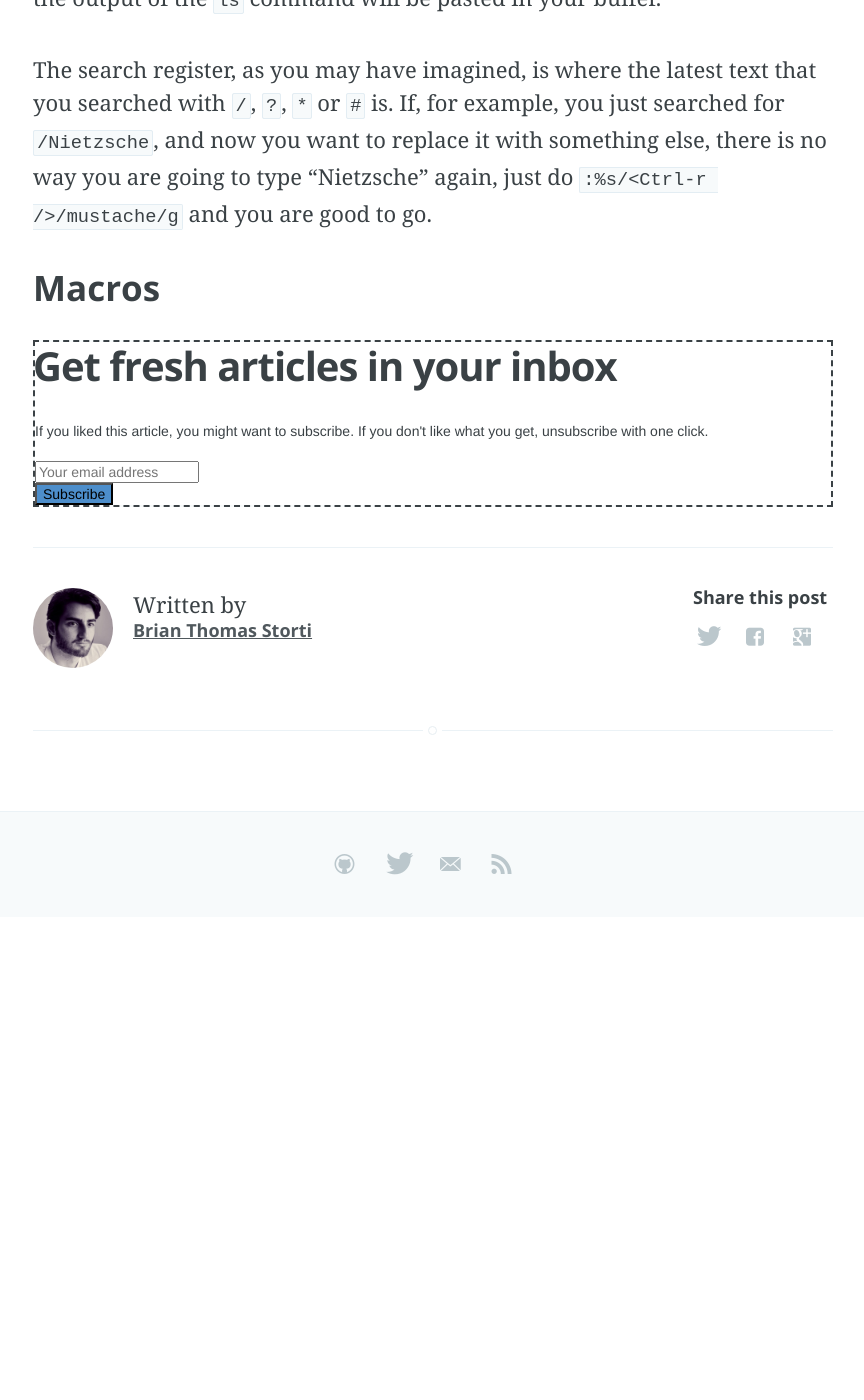
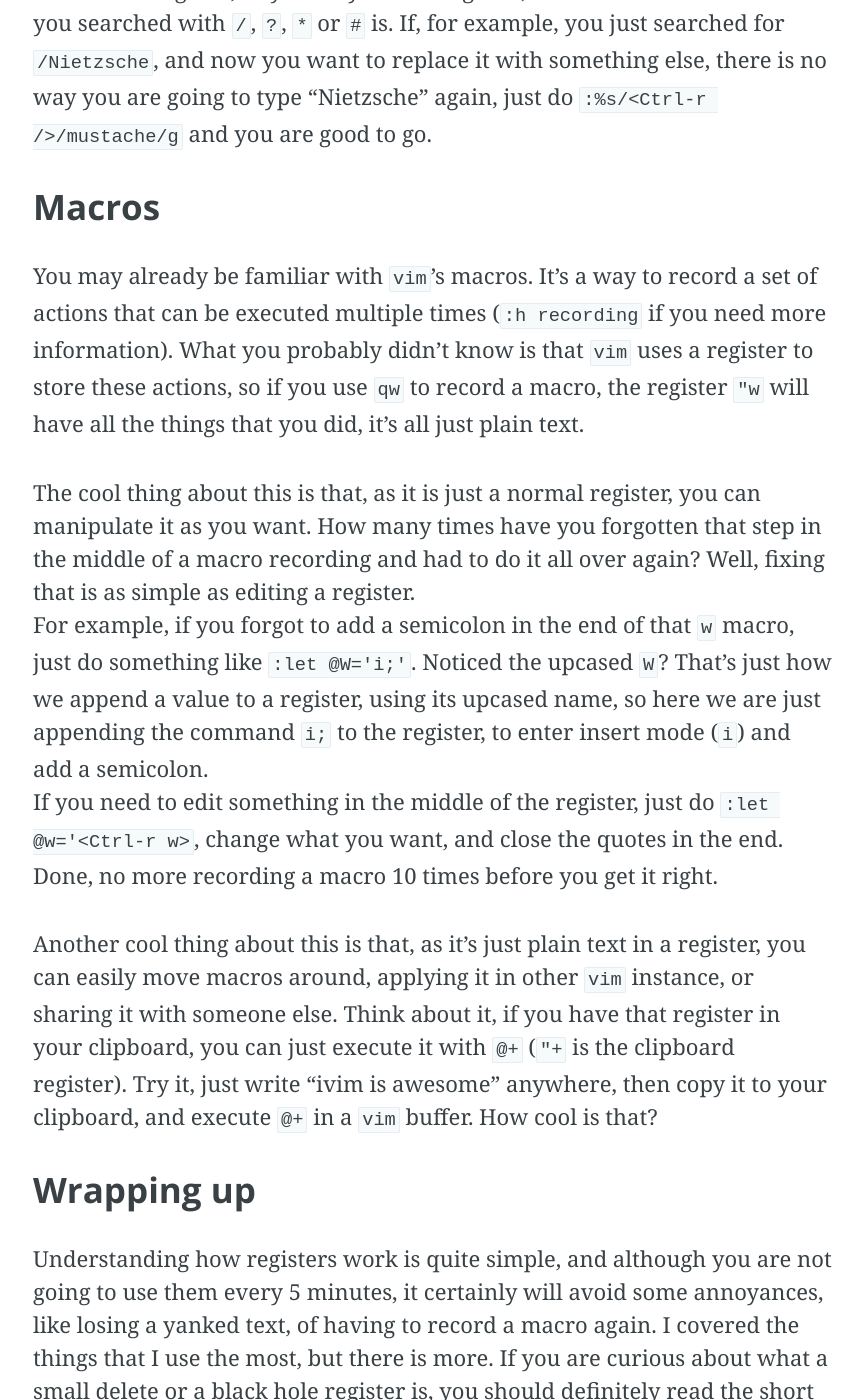
Before and after one commit to brianstorti/brianstorti.github.io, a Jekyll site: the page built from _posts/2015-02-09-vim-registers.md, in a window 1280 px wide and 1400 px high, scrolled down 3935 px. Shown: the whole window, without its empty margins (207-1071 px from the left). Built offline with Jekyll 4.4.1, drawn with Linux system fonts in a browser that asks for light colours; Markdown is read by kramdown in place of the engine named in the settings; a script that is not in the unit is left out; comment, search, counter and statistics services are not loaded; before the commit the page ends 4852 px from its top, so only the background shows below that; some of the changed text lies outside the part shown.

Commit message:
conclusion

````diff
--- a/_posts/2015-02-09-vim-registers.md
+++ b/_posts/2015-02-09-vim-registers.md
@@ -1,12 +1,11 @@
 ---
 layout: post
-title: Vim registers
-meta: vim registers
-draft: true
+title: Vim registers&#58; The basics and beyond
+meta: Vim registers&#58; The basics and beyond. Learn how to work with registers, why they are useful to avoid some annoyances and how vim macros use them to do its magic.
 ---
 
-Vim's registers are that kind of stuff that you don't think you need, until you learn about them. After that, they become essential in your normal workflow,
-and it's hard to let them behind. Saying that, it's still incredible how many people use vim for years without knowing how to make proper use of registers.
+Vim's registers are that kind of stuff that you don't think you need, until you learn about them. After that, they become essential in your workflow,
+and it's hard to let them behind. Saying that, it's still incredible how many people use `vim` for years without knowing how to make proper use of them.
 Bear with me and you won't be one of them.
 
 ### If you have no idea what I'm talking about
@@ -21,7 +20,7 @@ Every register is accessed using a double quote before its name. For example, we
 
 You could add the selected text to the register `r` by doing `"ry`. By doing `y` you are copying (yanking) the selected text, and then adding it to the register `"r`.
 To paste the content of this register, the logic is the same: `"rp`. You are `p`asting the data that is in this register.
-You can also access the registers in insert/command mode with `ctrl-r` + register name, like in `Ctrl-r r`. It will just paste the text in your current buffer.
+You can also access the registers in insert/command mode with `Ctrl-r` + register name, like in `Ctrl-r r`. It will just paste the text in your current buffer.
 You can use the `:reg` command to see all the registers and their content, or filter just the ones that you are interested with `:reg a b c`.
 
 ```
@@ -52,14 +51,14 @@ and the others will have last 9 deleted text, being `"1` the newest, and `"9` th
 There are 4 read only registers: `".`, `"%`, `":` and `"#`
 The last inserted text is stored on `".`, and it's quite handy if you need to write the same text twice, in different places, not needing to yank and paste.
 
-`"%` has the current file path, starting from the directory where vim was first opened. What I usually use it for is to copy
+`"%` has the current file path, starting from the directory where `vim` was first opened. What I usually use it for is to copy
 the current file to the clipboard, so I can use it externally (running a script in another terminal, for instance). You could execute `:let @+=@%` to do that. `let` is used to write to a register,
 and `"+` is the clipboard register, so we are copying the current file path to the clipboard.
 
 `":` is the most recently executed command. If you save the current buffer with `:w`, "w" will be in this register. A good way to use it is with `@:`, to execute this command again.
 For example, if you execute a substitute command in one line, like in `:s/foo/bar`, you can just to go another line and execute `@:` to run this substitution again.
 
-`"#` is the name of the alternate file, that you can think as the last edited file (it's a bit more complex than that, go to `:h alternate-file` if you want to understand it better).
+`"#` is the name of the alternate file, that you can think of it as the last edited file (it's a bit more complex than that, go to `:h alternate-file` if you want to understand it better).
 It's what `vim` uses to switch between files when you use `Ctrl-^`, and you could do the same thing with `:e Ctrl-r #`. I rarely use this, but hopefully you are more creative than I am.
 
 ### The expression and the search registers
@@ -73,3 +72,21 @@ to replace it with something else, there is no way you are going to type "Nietzs
 
 
 ### Macros
+
+You may already be familiar with `vim`'s macros. It's a way to record a set of actions that can be executed multiple times (`:h recording` if you need more information). What you probably didn't know
+is that `vim` uses a register to store these actions, so if you use `qw` to record a macro, the register `"w` will have all the things that you did, it's all just plain text.
+
+The cool thing about this is that, as it is just a normal register, you can manipulate it as you want. How many times have you forgotten that step in the middle of a macro recording and had to do it all over again?
+Well, fixing that is as simple as editing a register.
+For example, if you forgot to add a semicolon in the end of that `w` macro, just do something like `:let @W='i;'`. Noticed the upcased `W`? That's just how we
+append a value to a register, using its upcased name, so here we are just appending the command `i;` to the register, to enter insert mode (`i`) and add a semicolon.
+If you need to edit something in the middle of the register, just do `:let @w='<Ctrl-r w>`, change what you want, and close the quotes in the end. Done, no more recording a macro 10 times before you get it right.
+
+Another cool thing about this is that, as it's just plain text in a register, you can easily move macros around, applying it in other `vim` instance, or sharing it with someone else. Think about it, if you have
+that register in your clipboard, you can just execute it with `@+` (`"+` is the clipboard register). Try it, just write "ivim is awesome" anywhere, then copy it to your clipboard, and execute `@+` in a `vim` buffer.
+How cool is that?
+
+### Wrapping up
+
+Understanding how registers work is quite simple, and although you are not going to use them every 5 minutes, it certainly will avoid some annoyances, like losing a yanked text, of having to record a macro again.
+I covered the things that I use the most, but there is more. If you are curious about what a small delete or a black hole register is, you should definitely read the short and easy to follow documentation in `:h registers`.
````
Also changed, not shown: other parts of _posts/2015-02-09-vim-registers.md (+1 -1 lines).
